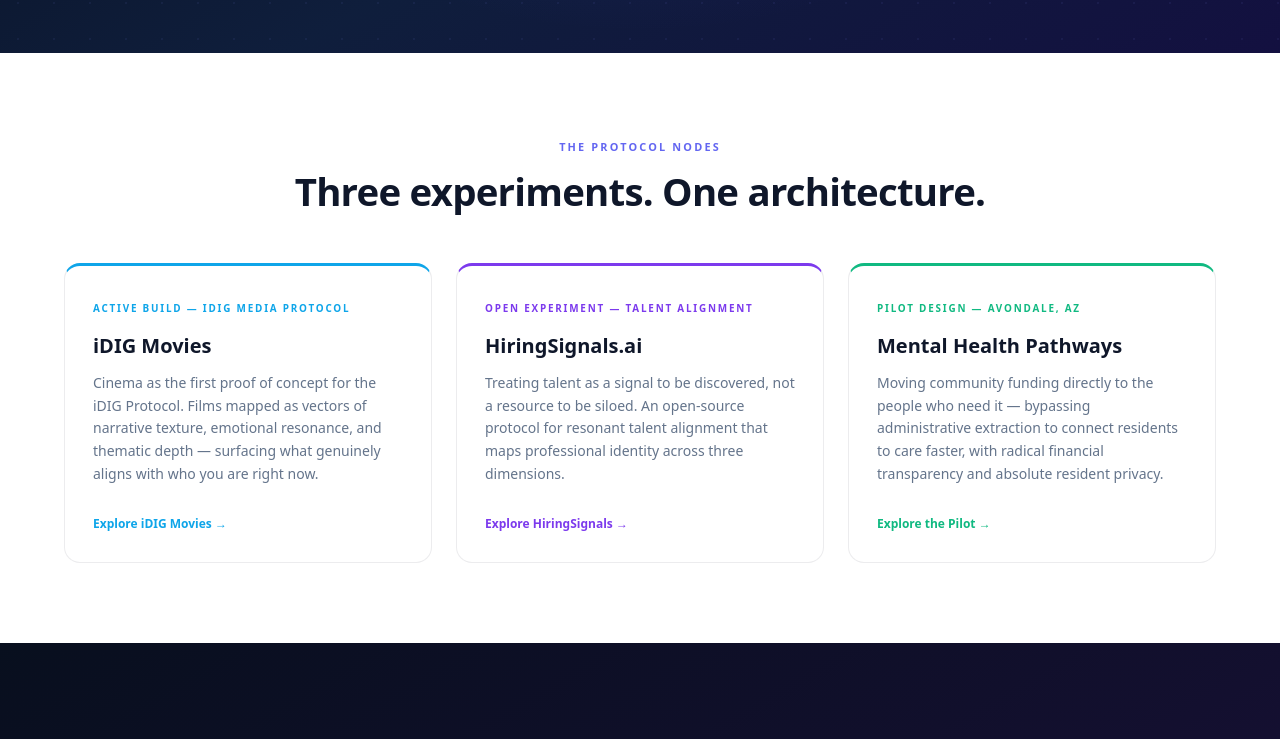
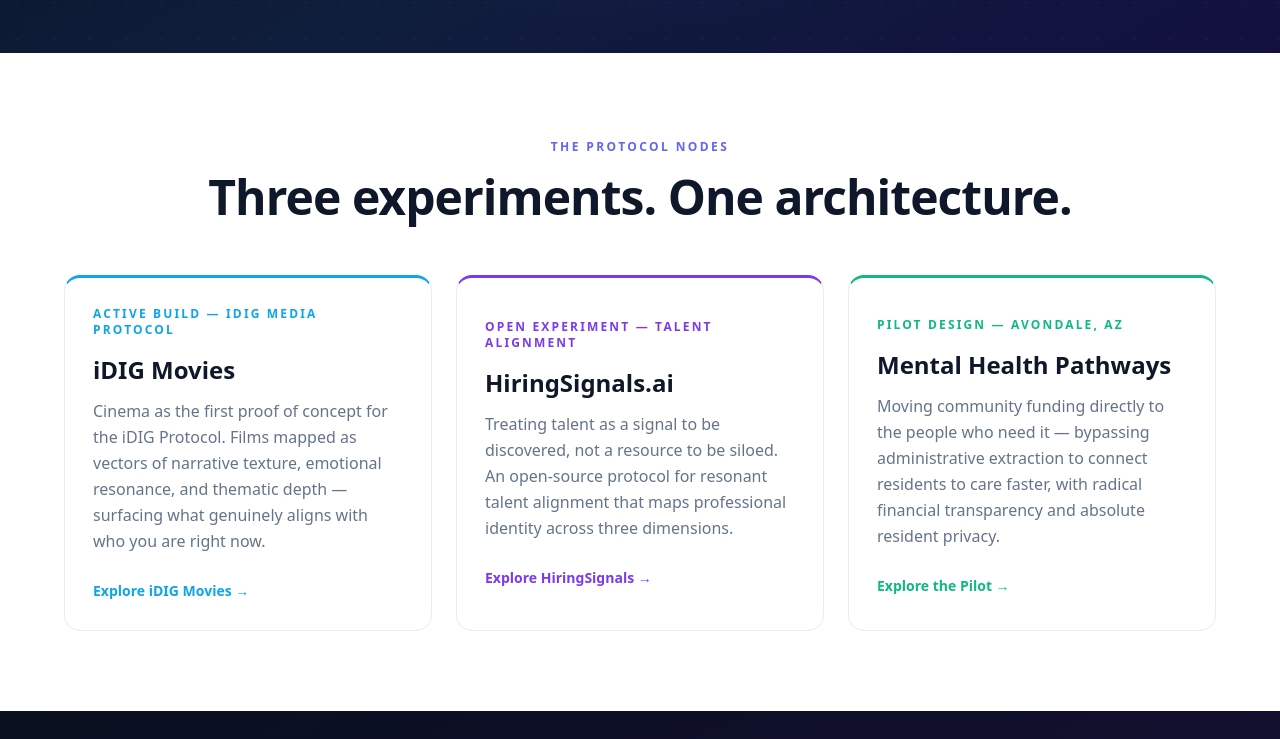
Before and after one commit to theresonantbuilder/idig_website, a React (Vite) app: page / in a window 1280 px wide. Shown: the part 563-1302 px from the top of the page. Built offline with nearby package versions, Linux system fonts and the light colour scheme.

Commit message:
Increased the size of the experiments cards

```diff
--- a/src/pages/HomeSignalDriven.tsx
+++ b/src/pages/HomeSignalDriven.tsx
@@ -131,11 +131,11 @@
         <section className="py-20 px-6 bg-white">
           <div className="max-w-6xl mx-auto">
             <div className="text-center mb-12">
-              <span className="inline-block text-[0.68rem] font-extrabold tracking-[0.2em] uppercase text-indigo-500 mb-3">
+              <span className="inline-block text-xs font-extrabold tracking-[0.2em] uppercase text-indigo-500 mb-3">
                 The Protocol Nodes
               </span>
               <h2 className="font-extrabold text-slate-900 leading-tight tracking-tight"
-                style={{ fontSize: 'clamp(1.6rem,3.5vw,2.4rem)', letterSpacing: '-0.02em' }}>
+                style={{ fontSize: 'clamp(1.8rem,4vw,3rem)', letterSpacing: '-0.02em' }}>
                 Three experiments. One architecture.
               </h2>
             </div>
@@ -148,12 +148,12 @@
                   className="text-left bg-white rounded-2xl p-7 hover:shadow-md transition-all duration-200"
                   style={{ border: '1px solid rgba(15,23,42,0.08)', borderTop: `3px solid ${p.accent}` }}
                 >
-                  <span className="inline-block text-[0.62rem] font-extrabold tracking-[0.18em] uppercase mb-4" style={{ color: p.accent }}>
+                  <span className="inline-block text-xs font-extrabold tracking-[0.18em] uppercase mb-4" style={{ color: p.accent }}>
                     {p.status}
                   </span>
-                  <h3 className="font-bold text-slate-900 text-xl mb-3">{p.title}</h3>
-                  <p className="text-sm text-slate-500 leading-relaxed mb-6">{p.description}</p>
-                  <span className="text-xs font-semibold" style={{ color: p.accent }}>{p.cta}</span>
+                  <h3 className="font-bold text-slate-900 text-2xl mb-3">{p.title}</h3>
+                  <p className="text-base text-slate-500 leading-relaxed mb-6">{p.description}</p>
+                  <span className="text-sm font-semibold" style={{ color: p.accent }}>{p.cta}</span>
                 </button>
               ))}
             </div>
```
